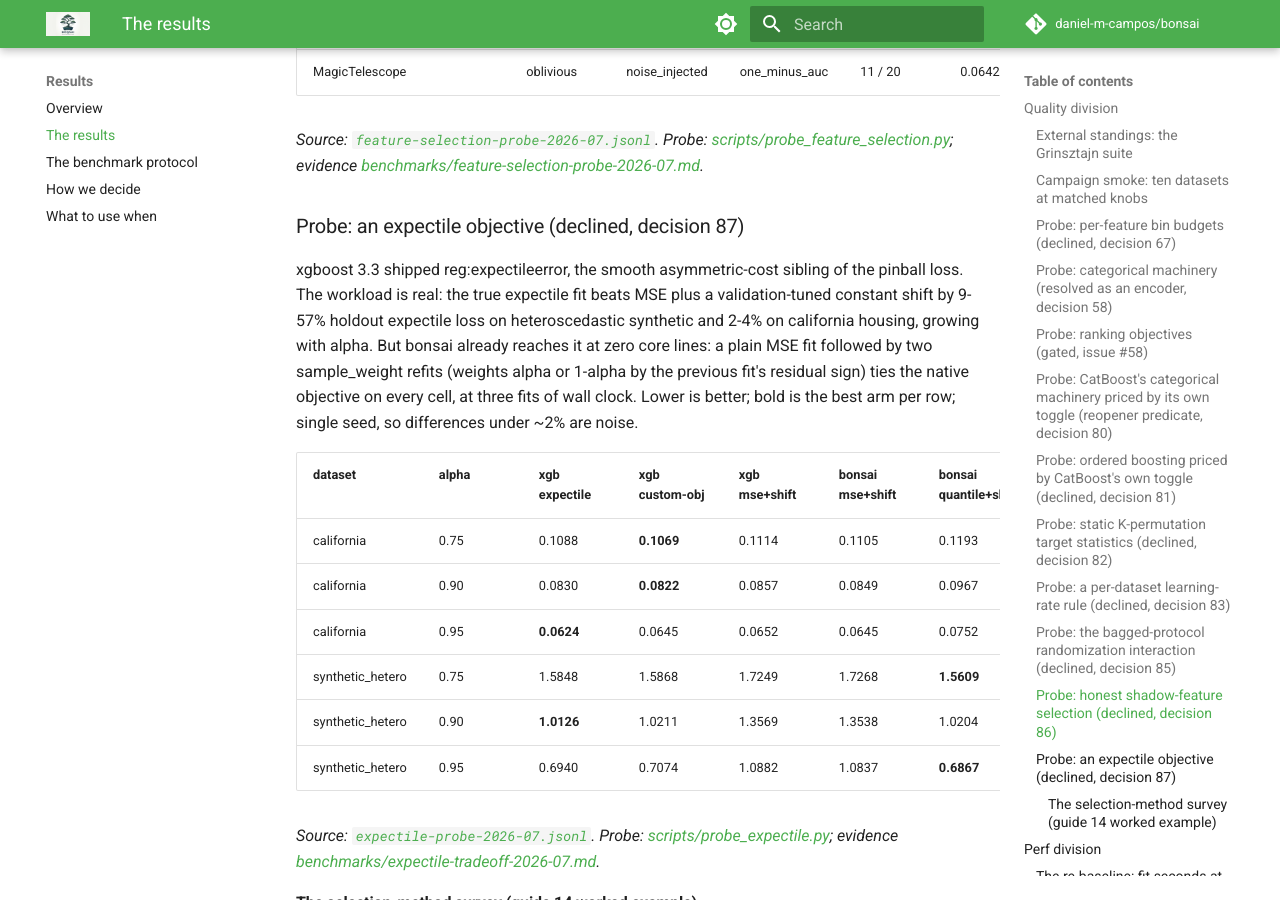
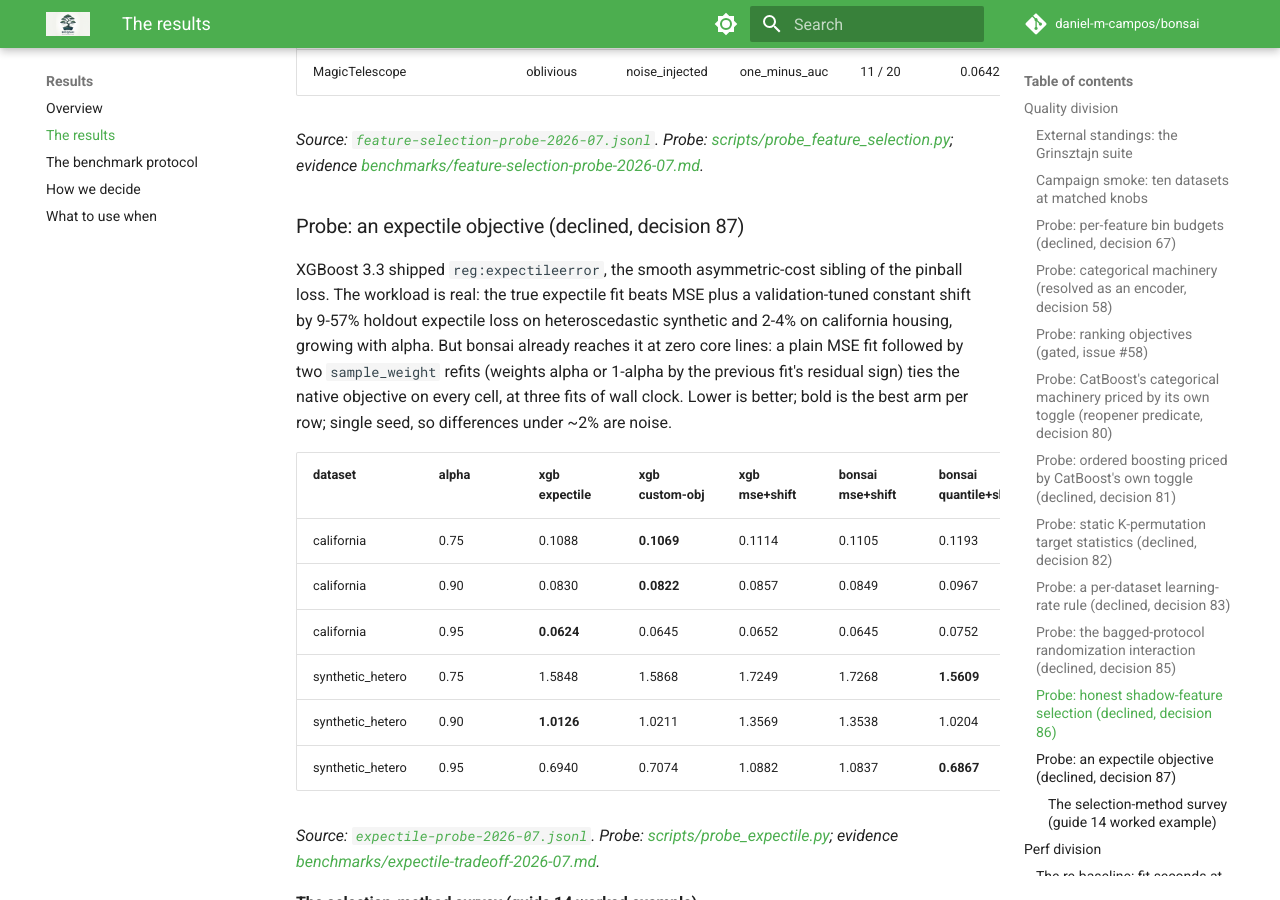
Before and after one commit to daniel-m-campos/bonsai, an MkDocs documentation site: the page built from docs/method/results.md, in a window 1280 px wide and 900 px high, scrolled down 13689 px. Built offline with MkDocs 1.6.1 and Material for MkDocs 9.7.7, drawn with Linux system fonts in a browser that asks for light colours; comment, search, counter and statistics services are not loaded.

Commit message:
docs: XGBoost casing in the expectile probe prose
The generated ledger section was linted before regeneration; the
lib-casing rule caught it in CI.

Claude-Session: https://claude.ai/code/session_01SfgWZ7ftZV7aJJh87NXR72

```diff
--- a/docs/method/results.md
+++ b/docs/method/results.md
@@ -317,7 +317,7 @@ Does a refit-based shadow-feature selector (append a permuted copy of every colu
 
 ### Probe: an expectile objective (declined, decision 87)
 
-xgboost 3.3 shipped reg:expectileerror, the smooth asymmetric-cost sibling of the pinball loss. The workload is real: the true expectile fit beats MSE plus a validation-tuned constant shift by 9-57% holdout expectile loss on heteroscedastic synthetic and 2-4% on california housing, growing with alpha. But bonsai already reaches it at zero core lines: a plain MSE fit followed by two sample_weight refits (weights alpha or 1-alpha by the previous fit's residual sign) ties the native objective on every cell, at three fits of wall clock. Lower is better; bold is the best arm per row; single seed, so differences under ~2% are noise.
+XGBoost 3.3 shipped `reg:expectileerror`, the smooth asymmetric-cost sibling of the pinball loss. The workload is real: the true expectile fit beats MSE plus a validation-tuned constant shift by 9-57% holdout expectile loss on heteroscedastic synthetic and 2-4% on california housing, growing with alpha. But bonsai already reaches it at zero core lines: a plain MSE fit followed by two `sample_weight` refits (weights alpha or 1-alpha by the previous fit's residual sign) ties the native objective on every cell, at three fits of wall clock. Lower is better; bold is the best arm per row; single seed, so differences under ~2% are noise.
 
 | dataset | alpha | xgb expectile | xgb custom-obj | xgb mse+shift | bonsai mse+shift | bonsai quantile+shift | bonsai IRLS x2 |
 |---|---|---|---|---|---|---|---|
```
Also changed, not shown: benchmarks/expectile-tradeoff-2026-07.md (+3 -3 lines), docs/decisions.md (+1 -1 lines), 1 other file.
